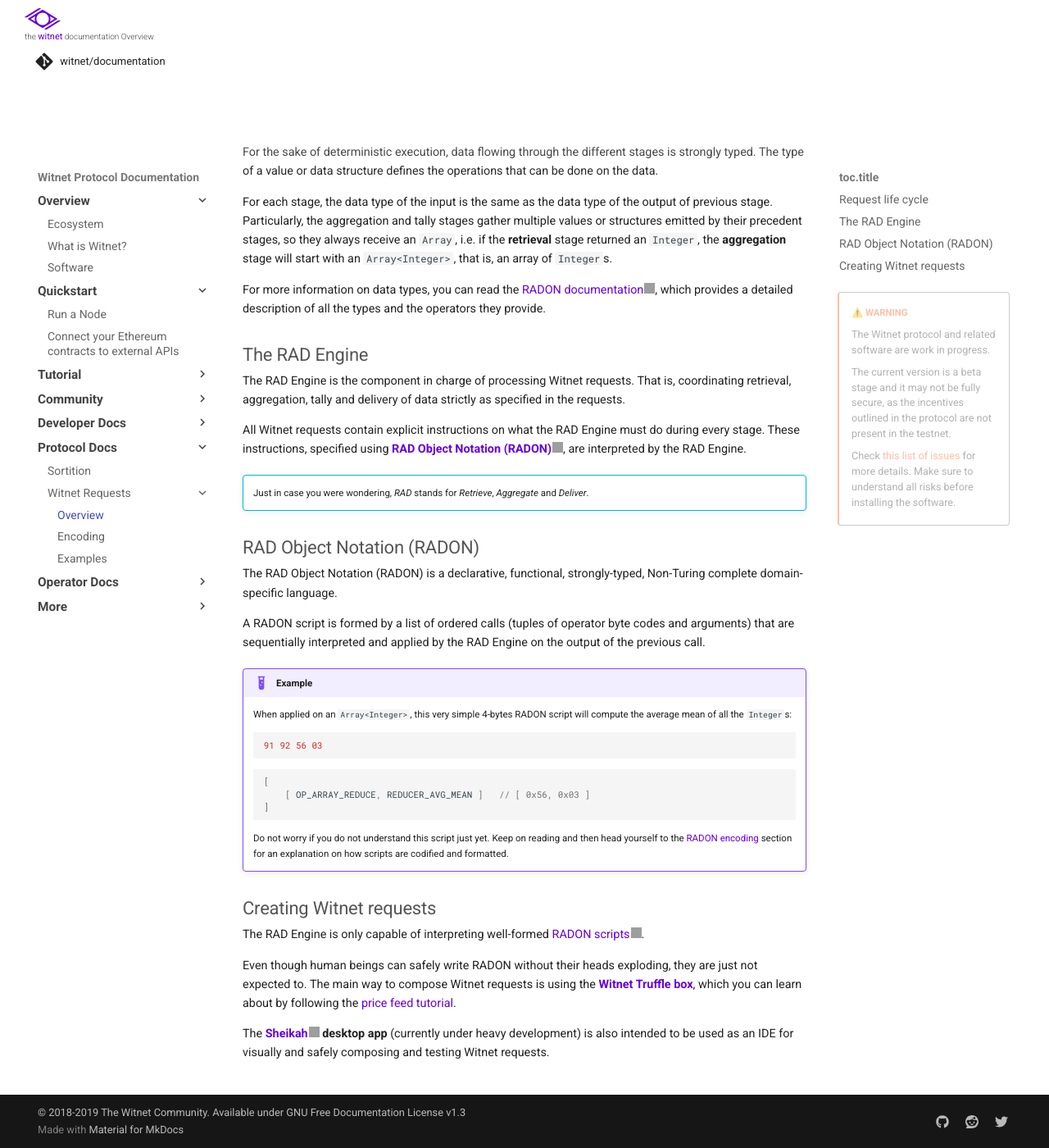
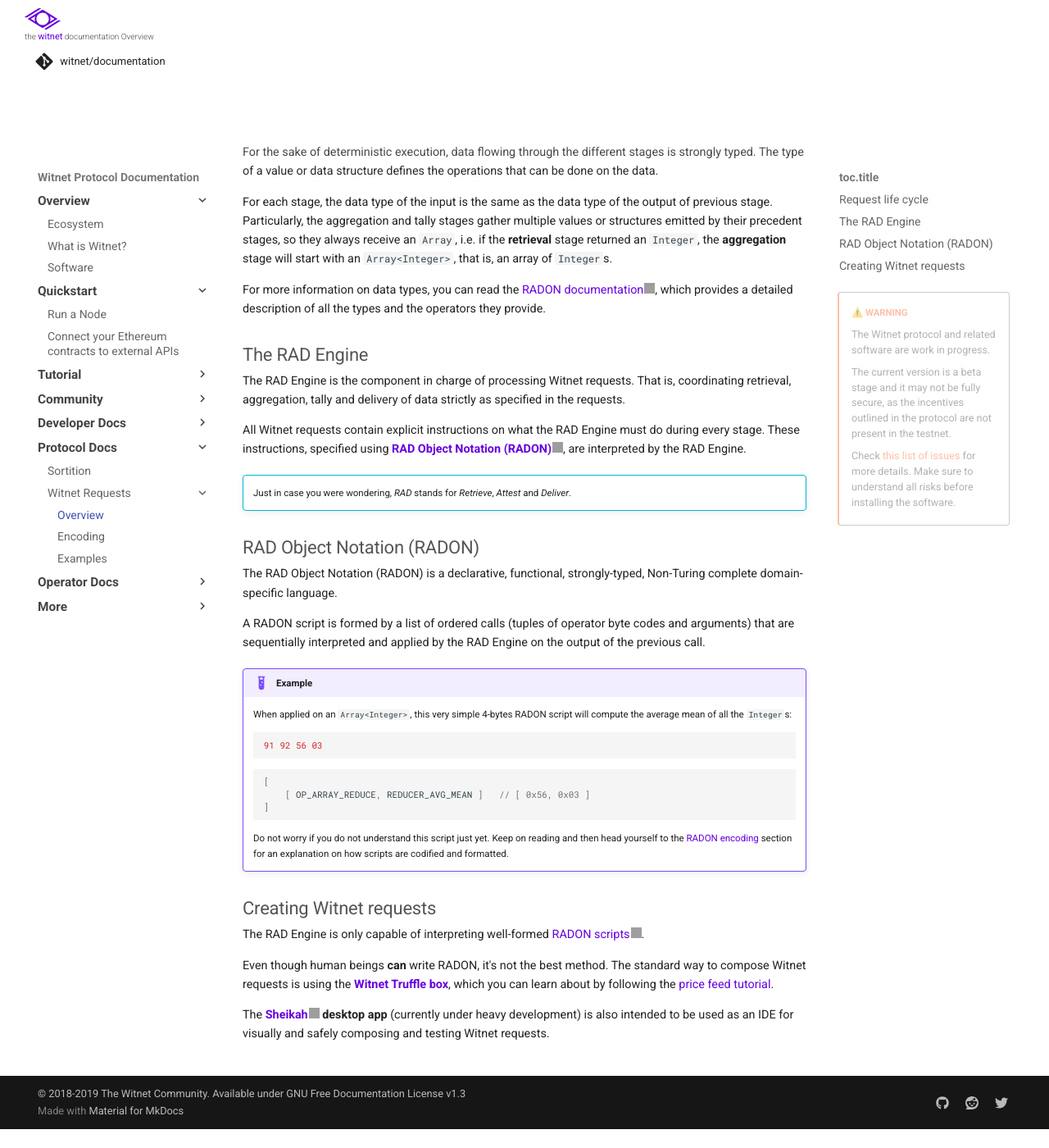
Before and after one commit to witnet/documentation, an MkDocs documentation site: the page built from docs/protocol/data-requests/overview.md, in a window 1280 px wide and 1400 px high, scrolled down 499 px. Shown: the whole window at 82% size. Built offline with MkDocs 1.6.1 and Material for MkDocs 9.7.7, drawn with Linux system fonts in a browser that asks for light colours; some web fonts are replaced; comment, search, counter and statistics services are not loaded; after the commit the page ends 1876 px from its top, so only the background shows below that; grey boxes are pictures that could not be loaded.

Commit message:
fix: grammar and typos on data-requests overview

```diff
--- a/docs/protocol/data-requests/overview.md
+++ b/docs/protocol/data-requests/overview.md
@@ -51,7 +51,7 @@ Engine.
 
 !!! info ""
     Just in case you were wondering, *RAD* stands for *Retrieve*,
-    *Aggregate* and *Deliver*.
+    *Attest* and *Deliver*.
 
 ## RAD Object Notation (RADON)
 
@@ -86,8 +86,7 @@ by the RAD Engine on the output of the previous call.
 The RAD Engine is only capable of interpreting well-formed
 [RADON scripts][radon].
 
-Even though human beings can safely write RADON without their heads
-exploding, they are just not expected to. The main way to compose Witnet
+Even though human beings **can** write RADON, it's not the best method. The standard way to compose Witnet
 requests is using the **[Witnet Truffle box][tutorial]**, which you can
 learn about by following the [price feed tutorial][tutorial].
 
```
